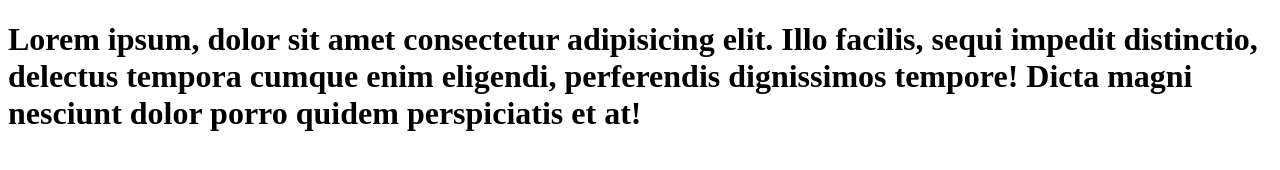
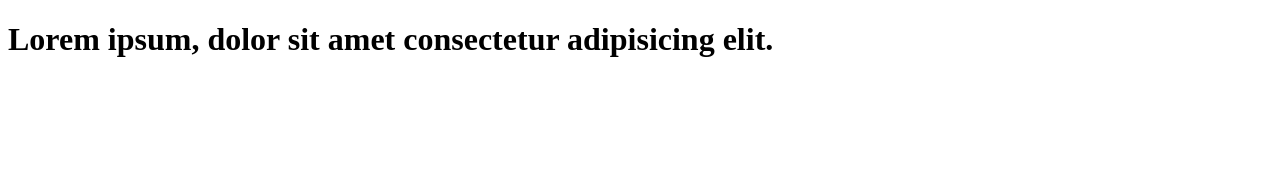
Before and after one commit to AndresMa-code/software, a plain HTML site: page index.html in a window 1280 px wide. Drawn offline with Linux system fonts and the light colour scheme.

Commit message:
Update the length for the H1 content

```diff
--- a/index.html
+++ b/index.html
@@ -6,6 +6,6 @@
     <title>This is title</title>
 </head>
 <body>
-    <h1>Lorem ipsum, dolor sit amet consectetur adipisicing elit. Illo facilis, sequi impedit distinctio, delectus tempora cumque enim eligendi, perferendis dignissimos tempore! Dicta magni nesciunt dolor porro quidem perspiciatis et at!</h1>
+    <h1>Lorem ipsum, dolor sit amet consectetur adipisicing elit.</h1>
 </body>
 </html>
```
